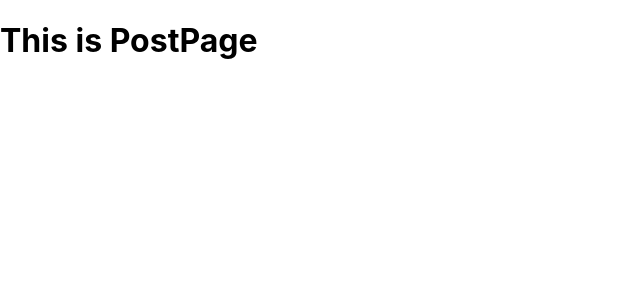
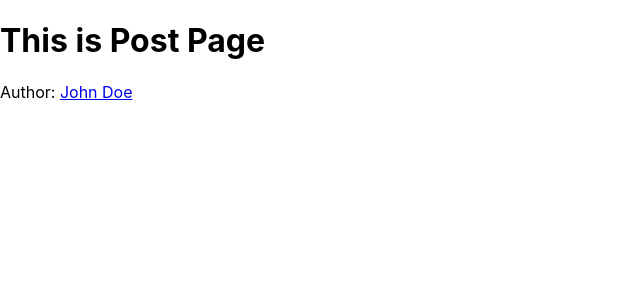
Before and after one commit to Zumaina/2200-assignment, a React (Create React App) app: page / in a window 1280 px wide. Shown: the top 300 px of the page, without its empty margins (0-640 px from the left). Built offline with nearby package versions, Linux system fonts and the light colour scheme.

Commit message:
route from PostPage to AuthorProfile

```diff
--- a/src/App.js
+++ b/src/App.js
@@ -1,14 +1,14 @@
+import { BrowserRouter, Routes, Route } from "react-router-dom";
+import PostPage from "./pages/PostPage";
+import AuthorProfile from "./pages/AuthorProfile";
 import './css/App.module.css';
-import { BrowserRouter, Routes, Route } from 'react-router-dom';
-import PostPage from './pages/PostPage';
-import AuthorProfile from './pages/AuthorProfile';
 
 function App() {
   return (
     <BrowserRouter>
       <Routes>
         <Route path="/" element={<PostPage />} />
-        <Route path="/author/:id" element={<AuthorProfile />} />
+        <Route path="/author/:authorId" element={<AuthorProfile />} />
       </Routes>
     </BrowserRouter>
   );
--- a/src/pages/AuthorProfile.js
+++ b/src/pages/AuthorProfile.js
@@ -1,7 +1,12 @@
+import { useParams } from "react-router-dom";
+
 const AuthorProfile = () => {
+  const { authorId } = useParams();
+
   return (
     <div>
       <h1>Author Profile Page</h1>
+      <h2>ID: {authorId}</h2>
     </div>
   );
 };
--- a/src/pages/PostPage.js
+++ b/src/pages/PostPage.js
@@ -1,9 +1,19 @@
+import { Link } from "react-router-dom";
+
 const PostPage = () => {
-    return (
-        <div>
-            <h1>This is PostPage</h1>
-        </div>
-     );
-}
+  const dummyAuthorId = "123"; // Example ID
+
+  return (
+    <div>
+      <h1>This is Post Page</h1>
+      <p>
+        Author:{" "}
+        <Link to={`/author/${dummyAuthorId}`}>
+          John Doe
+        </Link>
+      </p>
+    </div>
+  );
+};
 
 export default PostPage;
```
